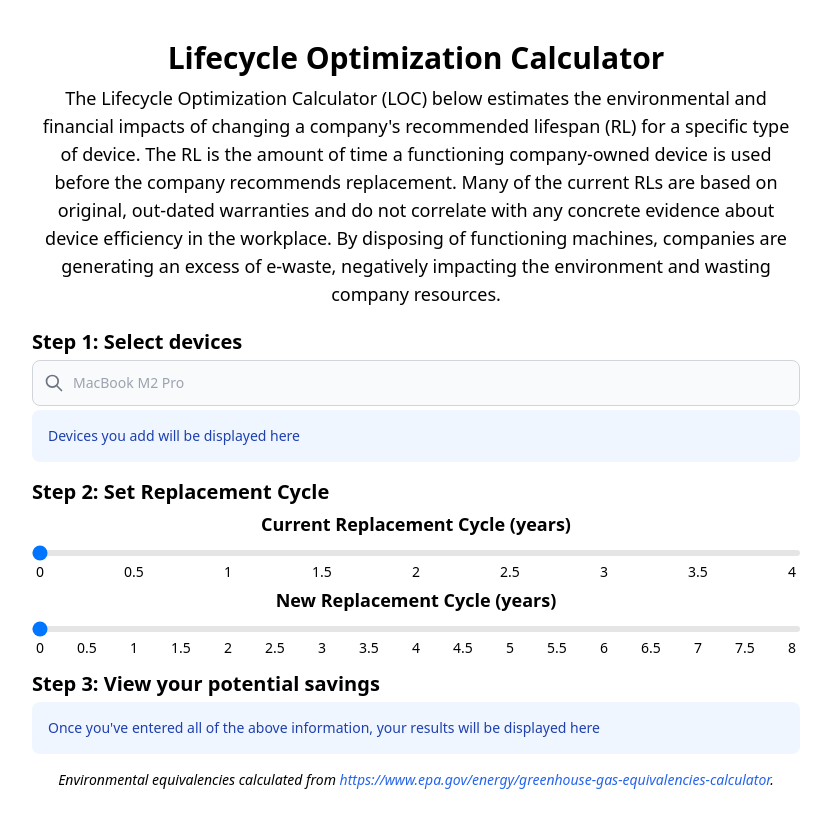
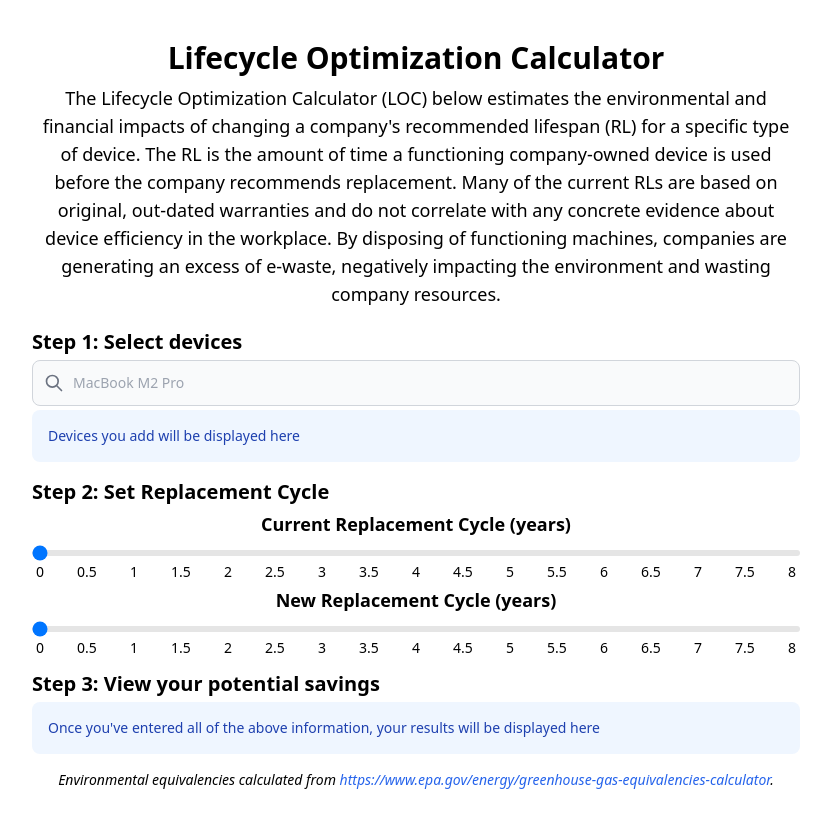
Before and after one commit to VyasNarasimhan/lifecycle, a React (Create React App) app: page / in a window 1280 px wide. Shown: the whole page, without its empty margins (224-1055 px from the left). Built offline with nearby package versions, Linux system fonts and the light colour scheme.

Commit message:
Update Home.js

```diff
--- a/src/pages/Home.js
+++ b/src/pages/Home.js
@@ -242,6 +242,14 @@ function Home() {
                     <p className="font-normal text-sm">3</p>
                     <p className="font-normal text-sm">3.5</p>
                     <p className="font-normal text-sm">4</p>
+                    <p className="font-normal text-sm">4.5</p>
+                    <p className="font-normal text-sm">5</p>
+                    <p className="font-normal text-sm">5.5</p>
+                    <p className="font-normal text-sm">6</p>
+                    <p className="font-normal text-sm">6.5</p>
+                    <p className="font-normal text-sm">7</p>
+                    <p className="font-normal text-sm">7.5</p>
+                    <p className="font-normal text-sm">8</p>
                 </span>
                 <p className="text-lg font-semibold text-center">New Replacement Cycle (years)</p>
                 <input
```
